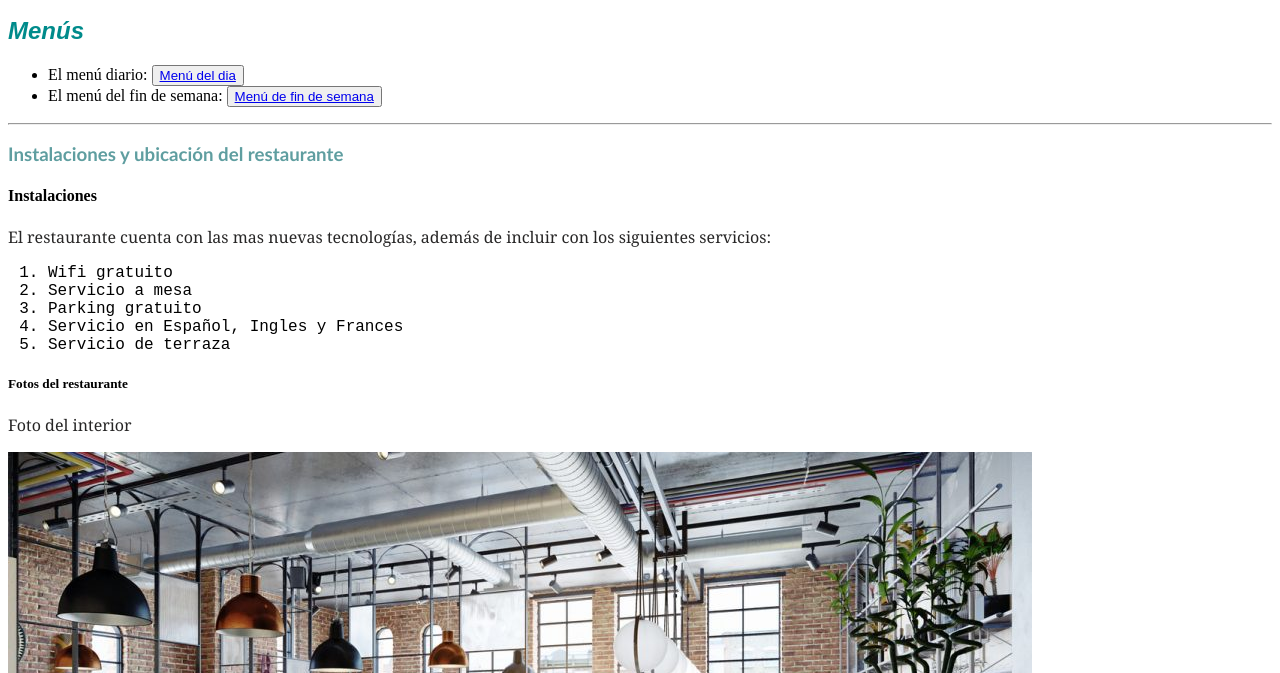
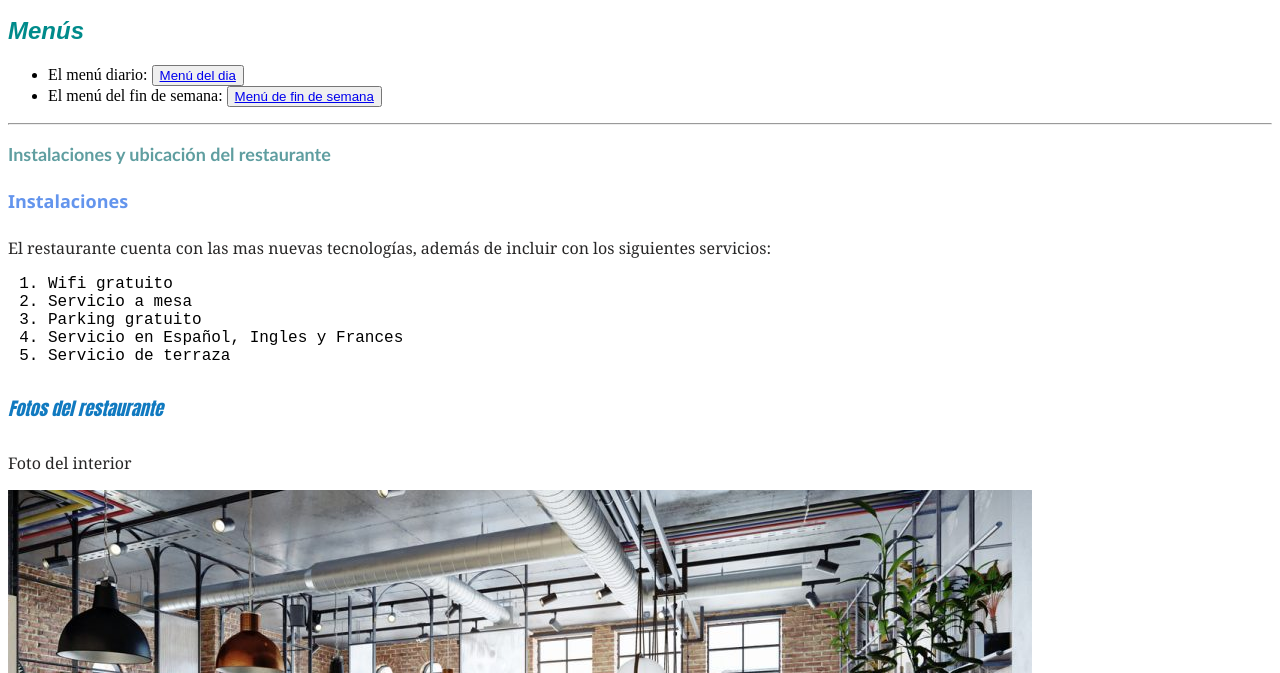
Before and after one commit to MPyscho/Restaurante-INNOVATION, a plain HTML site: page index.html in a window 1280 px wide. Shown: the part 127-800 px from the top of the page. Drawn offline with Linux system fonts and the light colour scheme.

Commit message:
h4 h5 y ol

```diff
--- a/style/estilos.css
+++ b/style/estilos.css
@@ -6,7 +6,15 @@ h2{
 }
 h3 {
     font-family: 'Gill Sans', 'Gill Sans MT', Calibri, 'Trebuchet MS', sans-serif;
-    font-style: initial;color: cadetblue;
+    font-style: initial;color: cadetblue; font-size: large;
+}
+h4 {
+    font-family: 'Segoe UI', Tahoma, Geneva, Verdana, sans-serif; font-style: initial;
+    color: cornflowerblue;font-size: large;
+}
+h5 {
+    font-family: Impact, Haettenschweiler, 'Arial Narrow Bold', sans-serif; font-size: large;
+    font-style: italic;color: #117ac0;
 }
 p{
     font-family: Cambria, Cochin, Georgia, Times, 'Times New Roman', serif;
```
